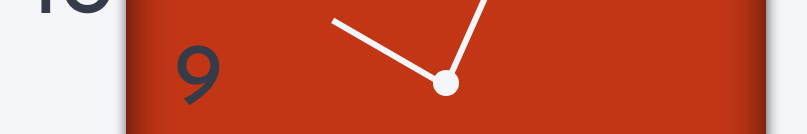
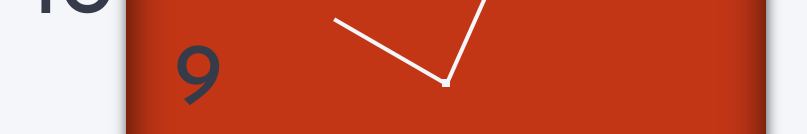
Before and after one commit to LexAeterna12321/modernClock, a plain HTML site: page index.html in a window 1280 px wide. Shown: the part 317-451 px from the top of the page, without its empty margins (194-1001 px from the left). Drawn offline with Linux system fonts and the light colour scheme.

Commit message:
minor fixes

```diff
--- a/main.css
+++ b/main.css
@@ -41,42 +41,32 @@ html {
   position: relative;
   align-self: center;
   justify-self: center;
-
-  width: 2vw;
-  height: 2vw;
+  width: 1vh;
+  height: 1vh;
   background-color: var(--clock-outer-bg-color);
   z-index: 2;
   display: flex;
   justify-items: center;
   align-items: center;
-  border-radius: 50%;
+
 }
 
 .clockArms .shortArm,
 .clockArms .longArm {
   position: absolute;
-
-  left: calc(50% - 4px);
-  bottom: calc(50% - 4px);
-  width: 6px;
+  left: calc(50% - 2px);
+  bottom: calc(50% - 2px);
+  width: 4px;
   height: 10vw;
   background-color: var(--clock-outer-bg-color);
   transform-origin: 0 100%;
   transition: 0.5s cubic-bezier(0.4, 2.08, 0.55, 0.44);
 }
+
 .clockArms .longArm {
   height: 20vw;
   background-color: var(--clock-outer-bg-color);
 }
-
-/* @keyframes timePasses {
-  0% {
-    transform: rotateZ(0deg);
-  }
-  100% {
-    transform: rotateZ(360deg);
-  }
-} */
 
 .digits {
   position: absolute;
```
